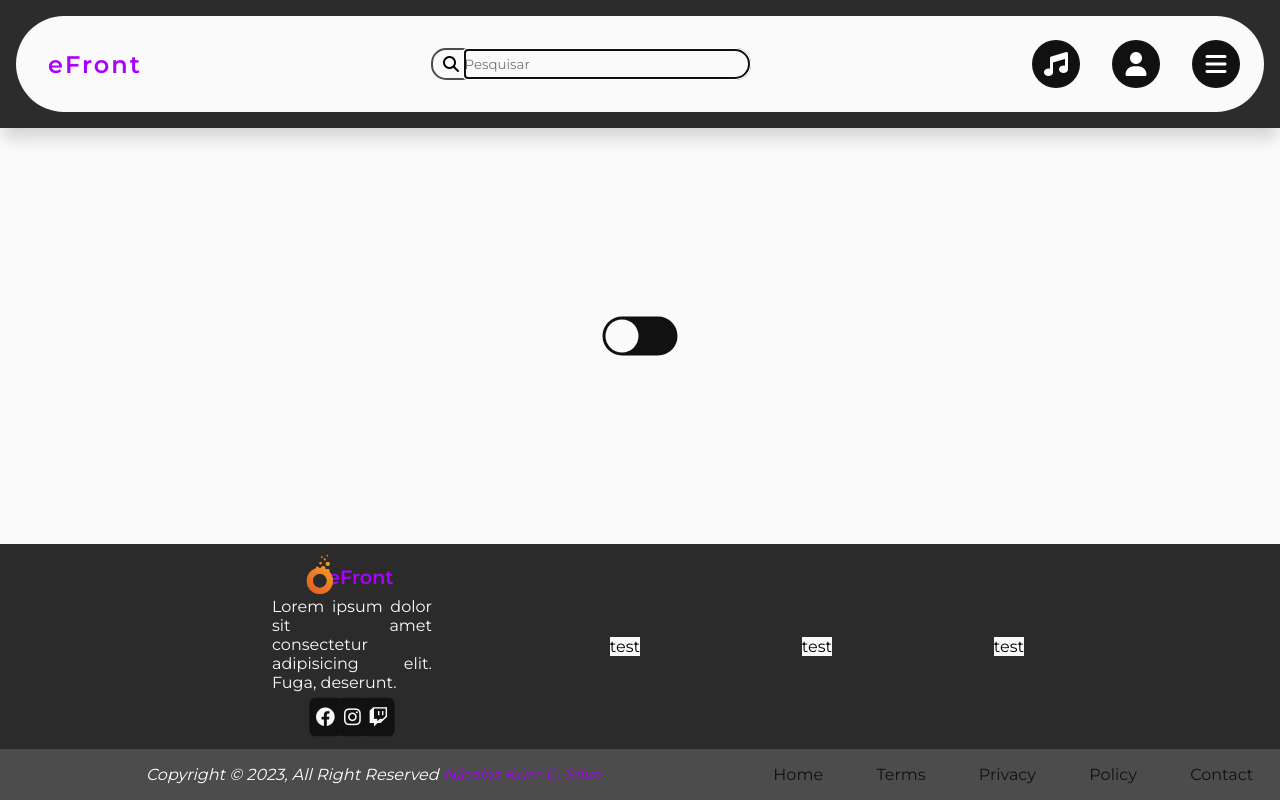
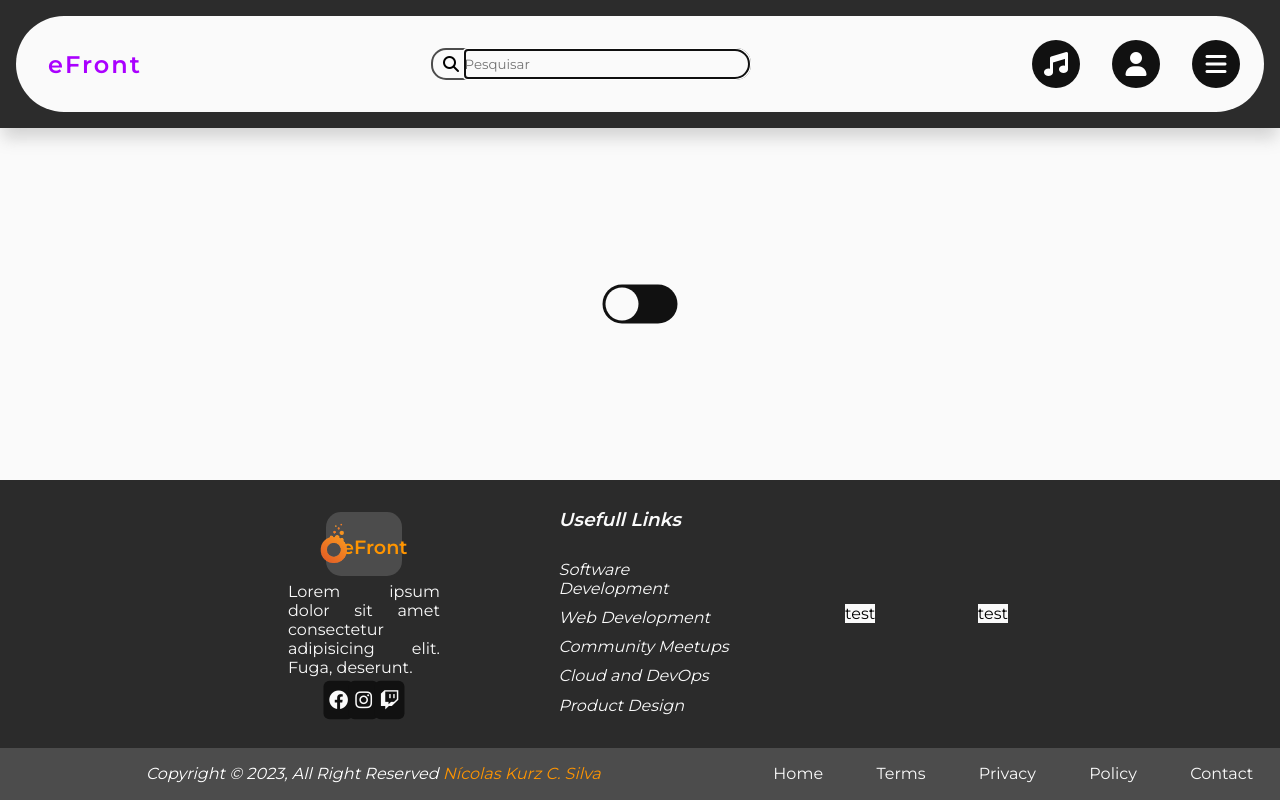
Before and after one commit to nicolaskurzcsilva/efront, a plain HTML site: page index.html in a window 1280 px wide. Drawn offline with Linux system fonts and the light colour scheme.

Commit message:
container-footer-content-usefull-links ready

```diff
--- a/css/style.css
+++ b/css/style.css
@@ -30,6 +30,7 @@
     /* ------------------------------- */
 
     --color-purple-root: #aa00ff;
+    --color-orange-root: #ff9500;
 
 }
 
@@ -197,7 +198,7 @@ body.dark {
 /* --------------------------------- */
 
 .container-footer {
-    height: 16rem;
+    height: 20rem;
     width: 100%;
     background-color: #2b2b2b;
 
@@ -210,6 +211,7 @@ body.dark {
 .container-footer-content {
     height: 100%;
     width: 60%;
+    padding: 1rem;
     background-color: transparent/*var(--color-test-1)*/;
 
     display: flex;
@@ -234,12 +236,22 @@ body.dark {
 }
 
 .container-footer-content-social-medias-logo {
+    height: 4rem;
     width: 50%;
+    background-color: var(--color-black-1);
+    border-radius: 15px;
+    cursor: pointer;
 
     display: flex;
     flex-direction: row;
     justify-content: space-evenly;
     align-items: center;
+
+    transition: 0.3s ease-in-out;
+}
+
+.container-footer-content-social-medias-logo:hover {
+    background-color: var(--color-black-2);
 }
 
 .container-footer-content-social-medias-logo img {
@@ -251,7 +263,7 @@ body.dark {
 .container-footer-content-social-medias-logo span {
     font-size: 1.2rem;
     font-weight: bold;
-    color: var(--color-purple-root);
+    color: var(--color-orange-root);
     margin-top: 5px;
 }
 
@@ -265,6 +277,43 @@ body.dark {
     display: flex;
     flex-direction: row;
     justify-content: space-between;
+}
+
+.container-footer-content-usefull-links {
+    height: 100%;
+    width: 25%;
+
+    display: flex;
+    flex-direction: column;
+    justify-content: space-around;
+}
+
+.container-footer-content-usefull-links, .container-footer-content-usefull-links * {
+    background: transparent;
+}
+
+.container-footer-content-usefull-links div {
+    height: 70%;
+    width: 100%;
+
+    display: flex;
+    flex-direction: column;
+    justify-content: space-around;
+}
+
+.container-footer-content-usefull-links h3, .container-footer-content-usefull-links a {
+    font-style: italic;
+    color: var(--color-white-root);
+
+    transition: 0.2s linear;
+}
+
+.container-footer-content-usefull-links a {
+    cursor: pointer;
+}
+
+.container-footer-content-usefull-links a:hover {
+    color: var(--color-orange-root);
 }
 
 .container-footer-info {
@@ -296,13 +345,9 @@ body.dark {
 }
 
 .container-footer-author a {
-    color: var(--color-purple-root);
+    color: var(--color-orange-root);
     text-decoration: none;
     transition: 0.3s linear;
-}
-
-.container-footer-author a:hover {
-    text-decoration: underline;
 }
 
 .container-footer-box-info {
@@ -332,7 +377,7 @@ body.dark {
 }
 
 .fa-twitch:hover {
-    background-color: var(--color-purple-root);
+    background-color: var(--color-orange-root);
 }
 
 .container-footer-box-info ul {
@@ -342,7 +387,7 @@ body.dark {
 }
 
 .container-footer-box-info a {
-    color: var(--color-black-root);
+    color: var(--color-white-root);
     background-color: transparent;
     font-size: 1rem;
     text-decoration: none;
@@ -350,6 +395,5 @@ body.dark {
 }
 
 .container-footer-box-info a:hover {
-    color: var(--color-purple-root);
-    text-decoration: underline;
+    color: var(--color-orange-root);
 }
--- a/index.html
+++ b/index.html
@@ -42,6 +42,7 @@
 
         <footer class="container-footer">
             <div class="container-footer-content">
+
                 <div class="container-footer-content-social-medias">
                     <div class="container-footer-content-social-medias-logo">
                         <img src="img/logo.ico" alt="Texto 'contorno de um círculo em chamas na cor gradiente do vermelho para o laranja">
@@ -56,7 +57,14 @@
                 </div>
 
                 <div class="container-footer-content-usefull-links">
-                    <span>test</span>
+                    <h3>Usefull Links</h3>
+                    <div class="container-footer-content-usefull-links-a">
+                        <a>Software Development</a>
+                        <a>Web Development</a>
+                        <a>Community Meetups</a>
+                        <a>Cloud and DevOps</a>
+                        <a>Product Design</a>
+                    </div>
                 </div>
 
                 <div class="container-footer-content-address">
```
